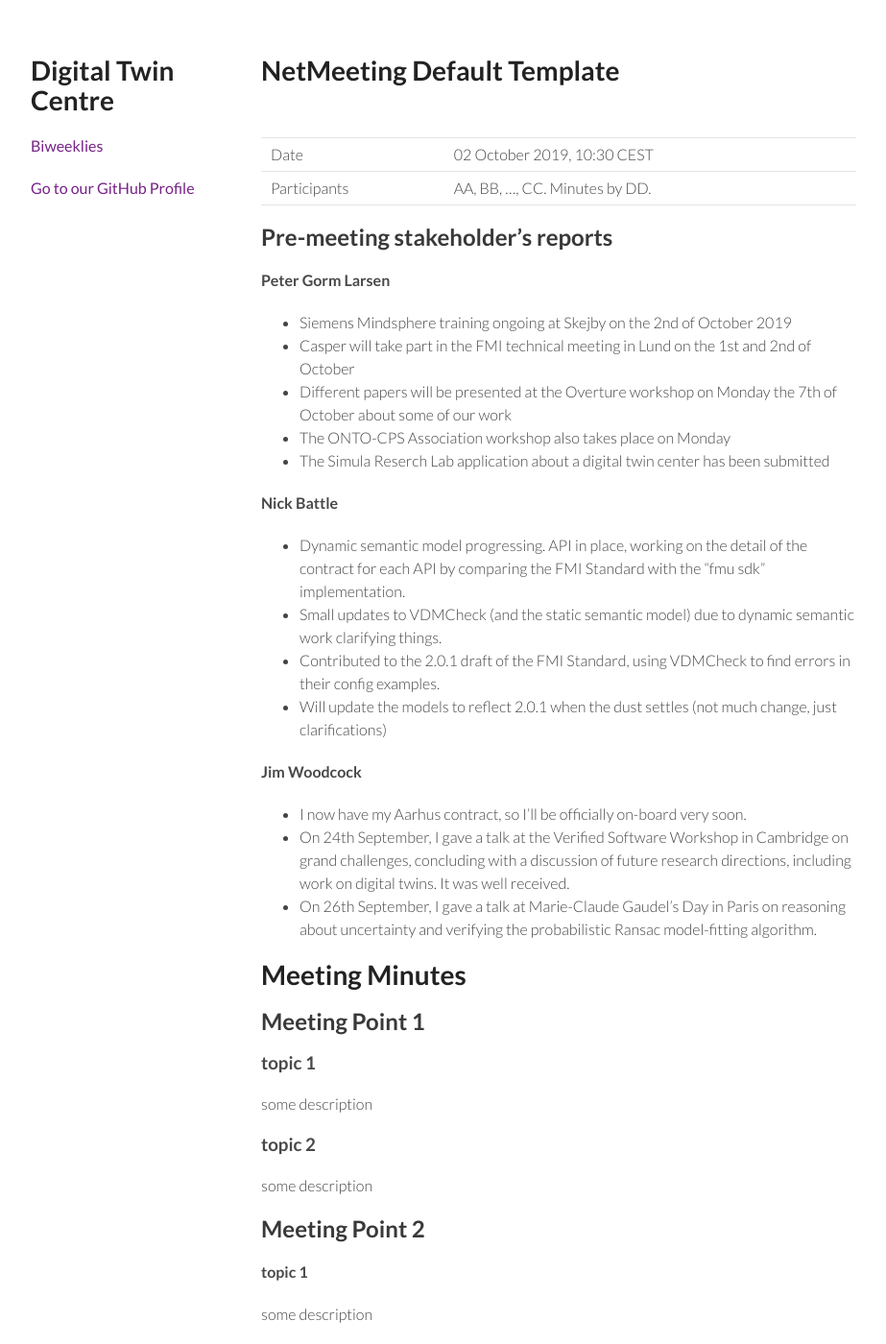
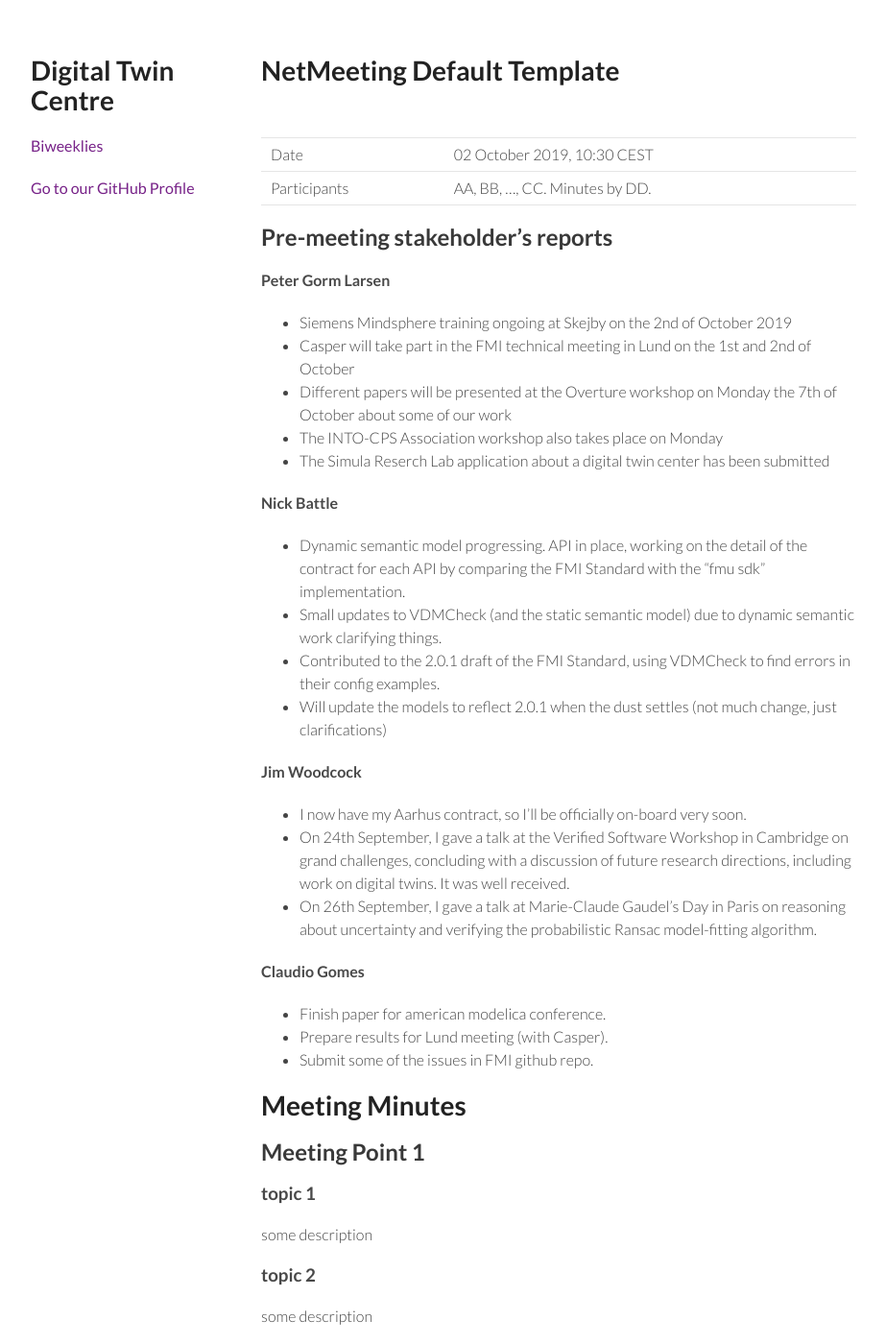
Before and after one commit to digitaltwincentre/digitaltwincentre.github.io, a Jekyll site: the page built from _biweeklies/Biweekly-5.md, in a window 1280 px wide and 1400 px high. Shown: the whole window at 96% size, without its empty margins (178-1101 px from the left). Built offline with Jekyll 4.4.1, drawn with Linux system fonts in a browser that asks for light colours; nearby versions of some CDN libraries.

Commit message:
Update Biweekly-5.md

```diff
--- a/_biweeklies/Biweekly-5.md
+++ b/_biweeklies/Biweekly-5.md
@@ -26,7 +26,7 @@ private information must be stored elsewhere.  -->
 * Siemens Mindsphere training ongoing at Skejby on the 2nd of October 2019
 * Casper will take part in the FMI technical meeting in Lund on the 1st and 2nd of October
 * Different papers will be presented at the Overture workshop on Monday the 7th of October about some of our work
-* The ONTO-CPS Association workshop also takes place on Monday
+* The INTO-CPS Association workshop also takes place on Monday
 * The Simula Reserch Lab application about a digital twin center has been submitted
 
 #### Nick Battle
@@ -39,6 +39,12 @@ private information must be stored elsewhere.  -->
 * I now have my Aarhus contract, so I'll be officially on-board very soon.
 * On 24th September, I gave a talk at the Verified Software Workshop in Cambridge on grand challenges, concluding with a discussion of future research directions, including work on digital twins. It was well received.
 * On 26th September, I gave a talk at Marie-Claude Gaudel's Day in Paris on reasoning about uncertainty and verifying the probabilistic Ransac model-fitting algorithm.
+
+#### Claudio Gomes
+* Finish paper for american modelica conference.
+* Prepare results for Lund meeting (with Casper).
+* Submit some of the issues in FMI github repo.
+
 
 Meeting Minutes
 ===============
```
